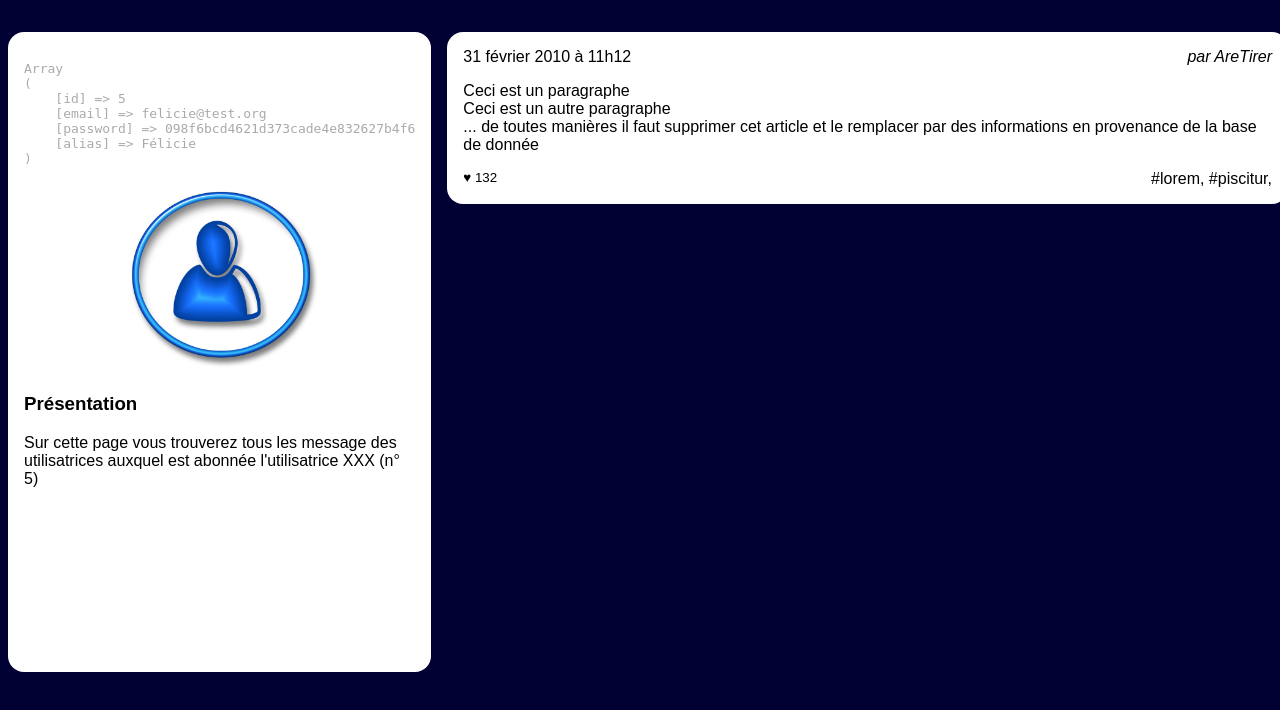
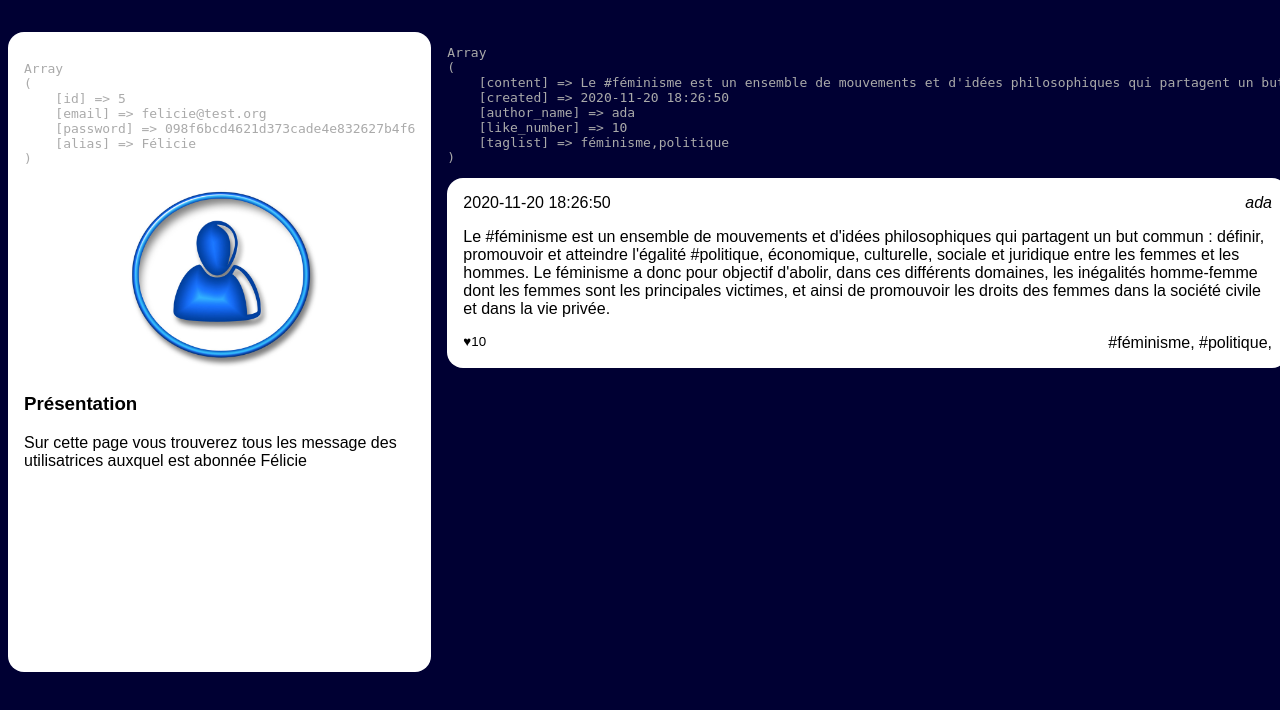
Before and after one commit to adatechschool/projet-collectif---reseau-social-php-hellobook, a PHP site: page /feed.php?user_id=5 in a window 1280 px wide. Shown: the part 90-800 px from the top of the page. Run offline with PHP 8.4, Linux system fonts and the light colour scheme; data comes from the database, SQL or seed files in the repository.

Commit message:
Résolution des @todos sur feed.php

```diff
--- a/Niveau1/feed.php
+++ b/Niveau1/feed.php
@@ -34,8 +34,8 @@
                 <section>
                     <h3>Présentation</h3>
                     <p>Sur cette page vous trouverez tous les message des utilisatrices
-                        auxquel est abonnée l'utilisatrice XXX
-                        (n° <?php echo $userId ?>)
+                        auxquel est abonnée
+                        <?php echo $user['alias'] ?>
                     </p>
 
                 </section>
@@ -71,26 +71,32 @@
                  * Etape 4: @todo Parcourir les messsages et remplir correctement le HTML avec les bonnes valeurs php
                  * A vous de retrouver comment faire la boucle while de parcours...
                  */
+
+                while ($post = $lesInformations->fetch_assoc())
+                {
+                    echo "<pre>" . print_r($post, 1) . "</pre>";
+
                     ?>
                 <article>
                 <h3>
-                        <time datetime='2020-02-01 11:12:13' >31 février 2010 à 11h12</time>
+                            <time><?php echo $post['created'] ?></time>
                         </h3>
-                    <address>par AreTirer</address>
+                        <address><?php echo $post["author_name"] ?></address>
                         <div>
-                        <p>Ceci est un paragraphe</p>
-                        <p>Ceci est un autre paragraphe</p>
-                        <p>... de toutes manières il faut supprimer cet
-                            article et le remplacer par des informations en
-                            provenance de la base de donnée</p>
+                            <p><?php echo $post["content"] ?></p>
                         </div>
                         <footer>
-                        <small>♥ 132</small>
-                        <a href="">#lorem</a>,
-                        <a href="">#piscitur</a>,
+                            <small>♥<?php echo $post['like_number'] ?></small>
+                            <?php
+                            $tagArray = explode(",",$post['taglist']);
+                                foreach ($tagArray as $tagElement){
+                                    ?><a href=""><?php echo "#" . $tagElement . ", ";
+                                }?>
+                             </a>
                         </footer>
                 </article>
             <?php
+                }
                 // et de pas oublier de fermer ici vote while
                 ?>
 
```
Lines whose indentation alone changed are shown as unchanged.
